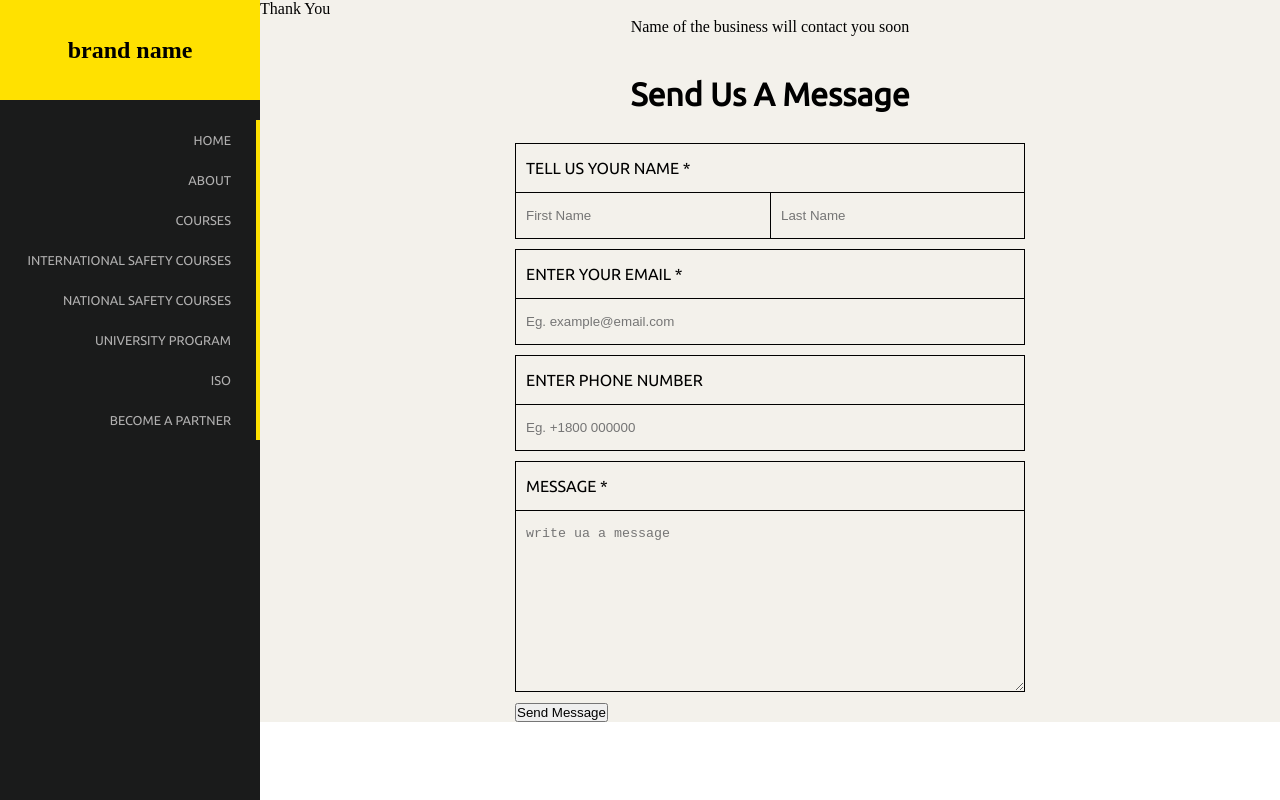
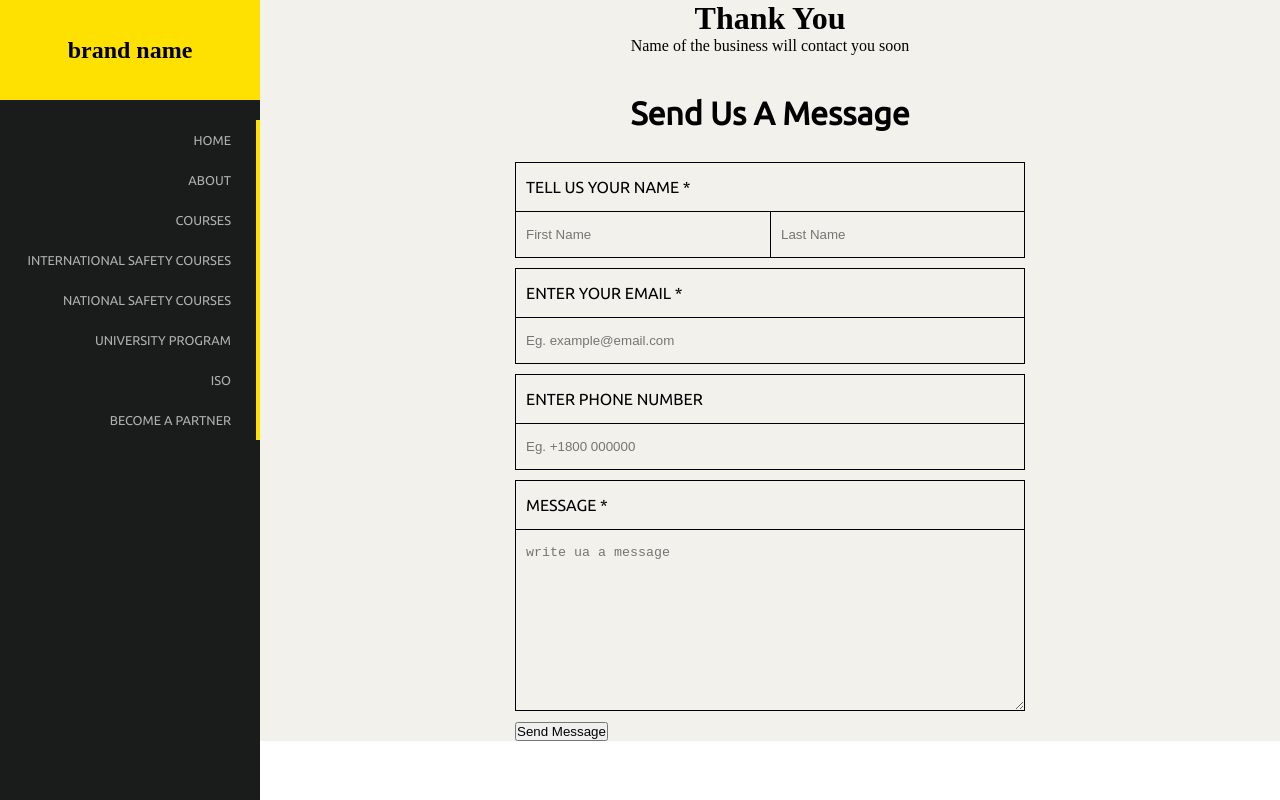
Before and after one commit to elmaus/rajweb, a plain HTML site: page docs/contact_us.html in a window 1280 px wide. Drawn offline with Linux system fonts and the light colour scheme.

Commit message:
Update contact_us.html

```diff
--- a/docs/contact_us.html
+++ b/docs/contact_us.html
@@ -28,7 +28,7 @@
             </div>
         </div>
         <div class="main">
-            <div class="thankYou>
+            <div class="thankYou">
                 <h1 class="center">Thank You</h1>
                 <p class="center">Name of the business will contact you soon</p>
             </div>
```
